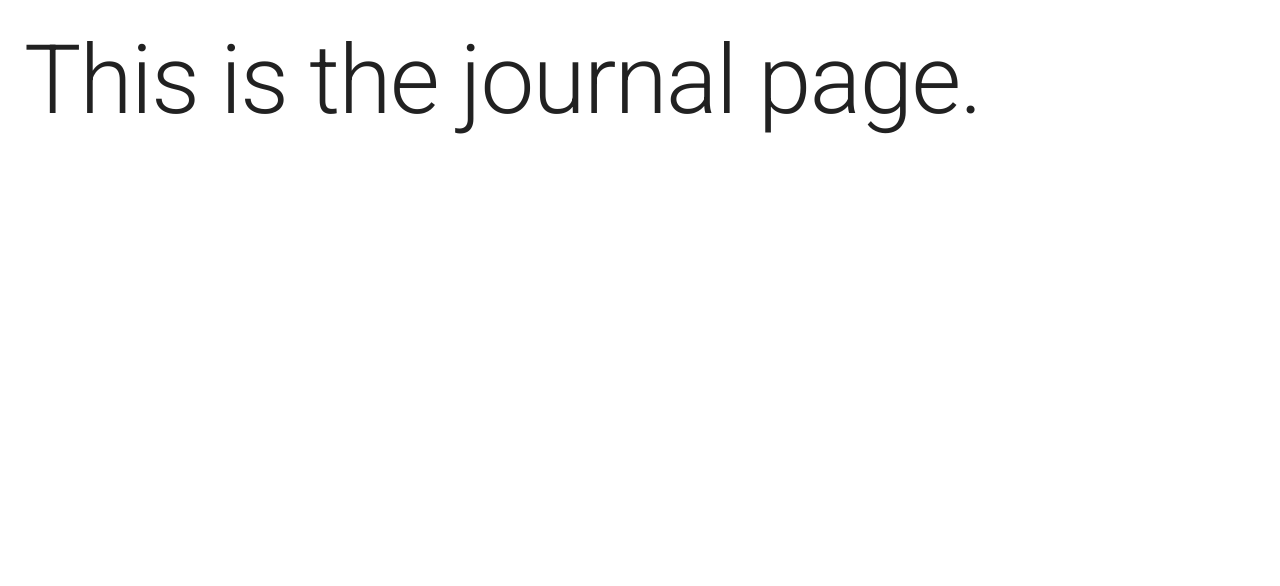
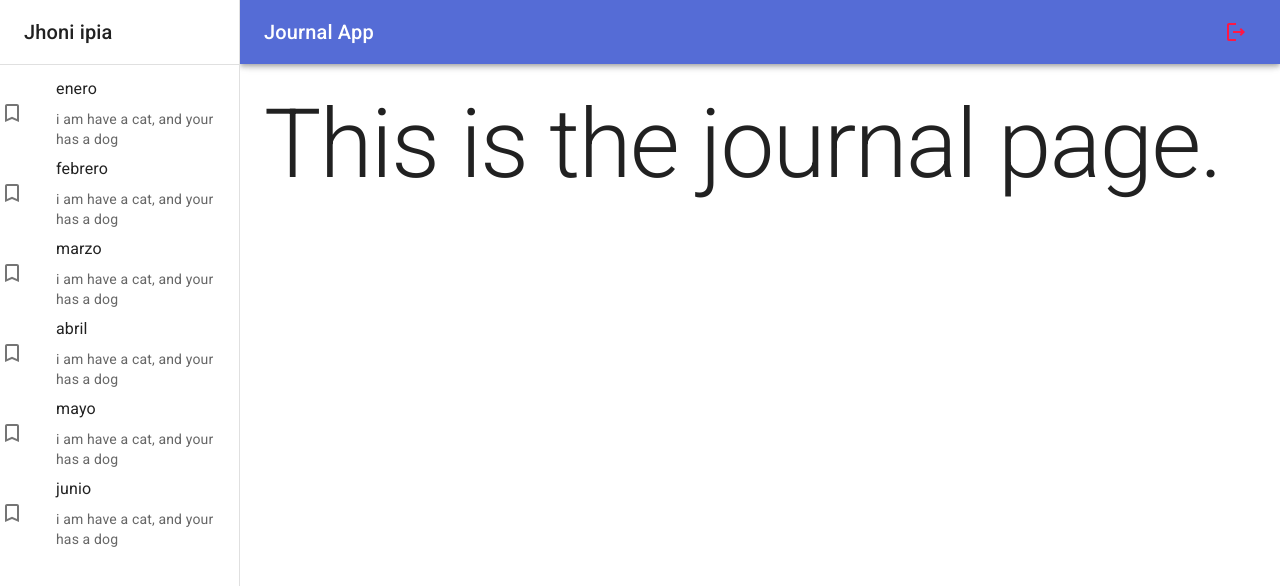
Before and after one commit to Jhonii10/Journal-app-10, a React (Vite) app: page / in a window 1280 px wide. Shown: the top 586 px of the page. Built offline with nearby package versions, Linux system fonts and the light colour scheme.

Commit message:
creacion de navbar y sidebar

```diff
--- a/src/journal/components/Navbar.jsx
+++ b/src/journal/components/Navbar.jsx
@@ -1,12 +1,41 @@
-import { AppBar } from "@mui/material";
+/* eslint-disable react/prop-types */
+import { LogoutOutlined, MenuOutlined } from "@mui/icons-material";
+import { AppBar, Grid, IconButton, Toolbar, Typography } from "@mui/material";
 
 
-const Navbar = () => {
+const Navbar = ({draweWidth = 240}) => {
     return (
         <AppBar
             position="fixed"
-            sx={{}}
+            sx={{
+                width: { md: `calc(100% - ${draweWidth}px)` },
+                ml:{sm:`${draweWidth}px`}
+                }}
         >
+        <Toolbar>
+            <IconButton
+                color="inherit"
+                edge="start"
+                sx={{mr:2 , display: {sm: 'none'}}}
+            >
+                <MenuOutlined/>
+            </IconButton>
+
+            <Grid
+                container
+                direction={'row'}
+                justifyContent={'space-between'}
+                alignItems={'center'}
+            >
+                <Typography variant="h6" noWrap component={'div'}>Journal App</Typography>
+
+                <IconButton
+                    color="error"
+                >
+                    <LogoutOutlined/>
+                </IconButton>
+            </Grid>
+        </Toolbar>
 
         </AppBar>
     );
--- /dev/null
+++ b/src/journal/components/SideBar.jsx
@@ -0,0 +1,52 @@
+/* eslint-disable react/prop-types */
+import { TurnedInNot } from "@mui/icons-material";
+import { Box, Divider, Drawer, Grid, List, ListItem, ListItemIcon, ListItemText, Toolbar, Typography } from "@mui/material";
+
+const SideBar = ({draweWidth}) => {
+    return (
+        <Box
+            component={'nav'}
+            sx={{ width: {sm: draweWidth}, flexShrink: {sm: 0 }}}
+        >
+
+            <Drawer
+                variant="permanent"
+                open
+                sx={{
+                    display: {xs:'block'},
+                    '& .MuiDrawer-paper':{ boxSizing:'border-box',width:draweWidth}
+                }}
+            >
+
+            <Toolbar>
+                <Typography variant="h6" noWrap component={'div'}>
+                    Jhoni ipia
+                </Typography>
+            </Toolbar>
+
+            <Divider/>
+
+            <List>
+                {
+                    ['enero','febrero','marzo','abril','mayo','junio'].map(text =>(
+                        <ListItem key={text} disablePadding>
+                        <ListItemIcon>
+                            <TurnedInNot/>
+                        </ListItemIcon>
+                            <Grid container>
+                                <ListItemText primary={text}/>
+                                <ListItemText secondary={'i am have a cat, and your has a dog'}/>
+                            </Grid>
+                        </ListItem>
+                    ))
+                }
+            </List>
+
+            </Drawer>
+
+
+        </Box>
+    );
+}
+
+export default SideBar;
--- a/src/journal/layout/JournalLayout.jsx
+++ b/src/journal/layout/JournalLayout.jsx
@@ -1,17 +1,21 @@
 /* eslint-disable react/prop-types */
-import { Box } from "@mui/material";
+import { Box, Toolbar } from "@mui/material";
+import Navbar from "../components/Navbar";
+import SideBar from "../components/SideBar";
 
-//const draweWidth = 240;
+const draweWidth = 240;
 
 const JournalLayout = ({children}) => {
     return (
         <Box sx={{ display:"flex"}}>
-            {/* navbar */}
-            {/* slider */}
+            <Navbar draweWidth={draweWidth}/>
+            <SideBar draweWidth={draweWidth}/>
             <Box
                 component={'main'}
                 sx={{flexGrow:1, p:3}}
             >
+
+            <Toolbar/>
             {children}
 
             </Box>
--- a/src/style.css
+++ b/src/style.css
@@ -1,7 +1,6 @@
 *{
   margin: 0;
   padding: 0;
-  box-sizing: border-box;
 }
 
 .box-shadow{
```
